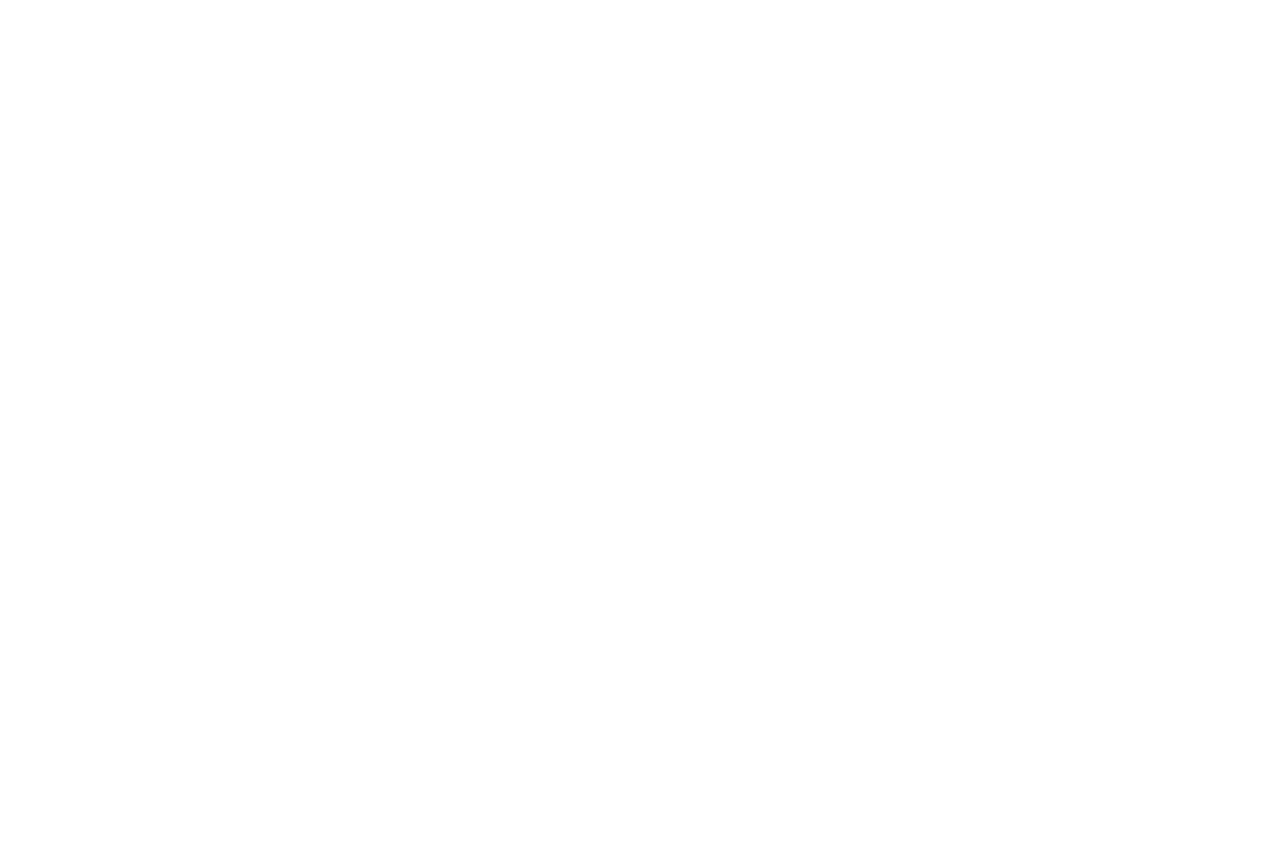
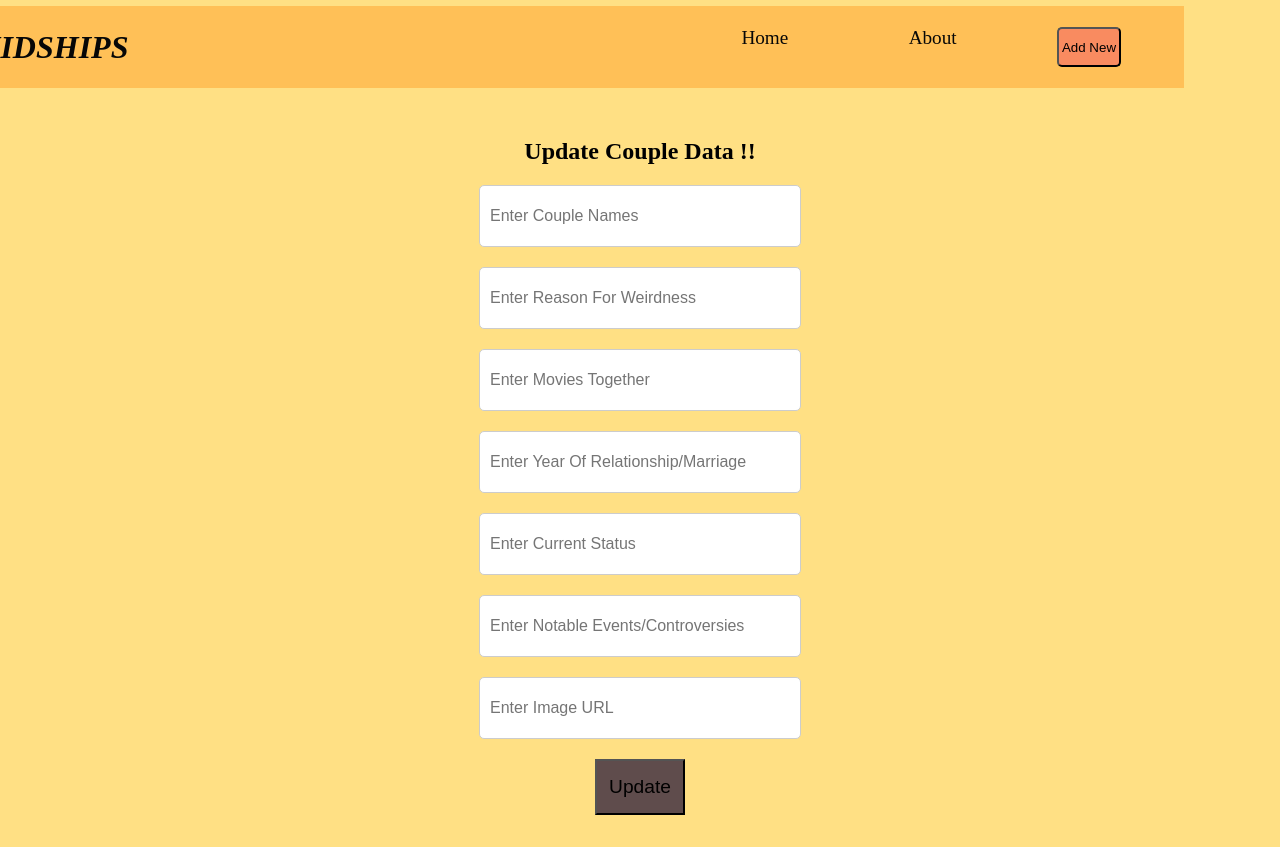
Before and after one commit to kalviumcommunity/S56_ASAP, a React (Vite) app in the folder client/: page /update/1 in a window 1280 px wide. Before the commit this address had no page. Before the commit the page ends 800 px from the top, so only its background shows below. Built offline with nearby package versions, Linux system fonts and the light colour scheme.

Commit message:
updationdone

```diff
--- a/client/src/App.jsx
+++ b/client/src/App.jsx
@@ -5,6 +5,7 @@ import './component/homepage.css'
 import React, { useState } from 'react';
 import Form from './component/Form';
 import {BrowserRouter , Routes, Route} from "react-router-dom"
+import Updateform from './component/Updateform';
 
 function App() {
 
@@ -15,6 +16,7 @@ function App() {
     <Routes>
 <Route path='/' element={<Homepage/>}></Route>
 <Route path='/form' element={<Form/>}></Route>
+<Route path='/update/:id' element={<Updateform/>}></Route>
     </Routes>
     </BrowserRouter>
 
--- /dev/null
+++ b/client/src/component/Card.css
@@ -0,0 +1,44 @@
+.carddiv {
+    display: flex;
+    flex-direction: column;
+    align-items: center;
+    border: 2px solid black;
+    width: 40vw;
+    padding: 20px;
+    margin-left: 290px;
+    margin-bottom: 30px;
+}
+
+.imagescard {
+    width: 150px;
+    height: 150px;
+    border-radius: 50%; /* Make image circular */
+    margin-bottom: 10px;
+}
+
+#couplenames {
+    text-align: center;
+    color: blue;
+    margin-bottom: 10px;
+}
+
+.reason, .movies, .year, .status, .controversy {
+    text-align: center;
+    margin-bottom: 5px;
+}
+
+#update, #delete {
+    margin-top: 10px;
+    width: 100px;
+    height: 30px;
+}
+
+/* Additional styles for buttons, you can customize further */
+#update {
+    background-color: lightblue;
+}
+
+#delete {
+    background-color: tomato;
+    color: white;
+}
--- a/client/src/component/Card.jsx
+++ b/client/src/component/Card.jsx
@@ -1,16 +1,31 @@
 import React from 'react'
+import { Link } from 'react-router-dom'
+import axios from 'axios'
+import './Card.css'
 
  const Card=(props)=> {
   console.log(props)
+  const handleDel = ()=>{
+    axios.delete(`http://localhost:3000/deleteuser/${props._id}`)
+    .then((res)=>{
+      // console.log(res)
+      props.getData()
+    })
+    .catch((err)=>{
+      console.log(err)
+    })}
+
   return (
-    <div>
-    <img width={150} src={props.img} alt="" />
-    <h1>{props.coupleNames}</h1>
+    <div className='carddiv'>
+    <img className='imagescard'  width={150} src={props.img} alt="" />
+    <p id='couplenames'>{props.coupleNames}</p>
     <p className='reason'>{props.reasonForWeirdness}</p>
     <p className='movies'>{props.moviesTogether}</p>
     <p className='year'>{props.yearOfRelationshipMarriage}</p>
     <p className='status'>{props.currentStatus}</p>
     <p className='contoversy'>{props.notableEventsControversies}</p>
+      <Link to= {`/update/${props._id}`} ><button id='update'>UPDATE</button></Link>
+     <button id='delete' onClick={handleDel}>Delete</button>
     </div>
   )
 }
--- a/client/src/component/Form.jsx
+++ b/client/src/component/Form.jsx
@@ -1,19 +1,35 @@
 import React, { useState } from 'react';
 import Navbar from './Nav';
 import axios from 'axios';
-import './Form.css'
+import './Form.css';
+
 function Form() {
-  const [name, setName] = useState('');
-  const [information, setInformation] = useState('');
+  const [coupleNames, setCoupleNames] = useState('');
+  const [reasonForWeirdness, setReasonForWeirdness] = useState('');
+  const [moviesTogether, setMoviesTogether] = useState('');
+  const [yearOfRelationshipMarriage, setYearOfRelationshipMarriage] = useState('');
+  const [currentStatus, setCurrentStatus] = useState('');
+  const [notableEventsControversies, setNotableEventsControversies] = useState('');
+  const [img, setImg] = useState('');
 
-  const handleSubmit = async (event) => {
+  const handlePost = async (event) => {
     event.preventDefault();
     try {
-      const response = await axios.post('/addcouple', { name, information });
-      console.log(response.data.message);
-      // Reset the form fields
-      setName('');
-      setInformation('');
+      const newCouplesData = {
+        coupleNames: coupleNames,
+        reasonForWeirdness: reasonForWeirdness,
+        moviesTogether: moviesTogether,
+        yearOfRelationshipMarriage: yearOfRelationshipMarriage,
+        currentStatus: currentStatus,
+        notableEventsControversies: notableEventsControversies,
+        img: img
+      };
+
+      const res = await axios.post('http://localhost:3000/post', newCouplesData)
+      .then((res)=>{})
+      console.log("Data posted successfully!")
+
+
     } catch (error) {
       console.error('Error adding couple:', error);
     }
@@ -24,22 +40,57 @@ function Form() {
       <Navbar />
       <div className="form">
         <p className="heading">Add New Couples</p>
-        <form onSubmit={handleSubmit}>
+        <form >
           <input
             type="text"
-            placeholder="Enter Couple Name!"
-            value={name}
-
+            placeholder="Enter Couple Names"
+            value={coupleNames}
+            onChange={(e) => setCoupleNames(e.target.value)}
           />
           <br />
           <input
             type="text"
-            placeholder="enter their information"
-            value={information}
-
+            placeholder="Enter Reason For Weirdness"
+            value={reasonForWeirdness}
+            onChange={(e) => setReasonForWeirdness(e.target.value)}
           />
           <br />
-          <input type="submit" value="Submit" />
+          <input
+            type="text"
+            placeholder="Enter Movies Together"
+            value={moviesTogether}
+            onChange={(e) => setMoviesTogether(e.target.value)}
+          />
+          <br />
+          <input
+            type="text"
+            placeholder="Enter Year Of Relationship/Marriage"
+            value={yearOfRelationshipMarriage}
+            onChange={(e) => setYearOfRelationshipMarriage(e.target.value)}
+          />
+          <br />
+          <input
+            type="text"
+            placeholder="Enter Current Status"
+            value={currentStatus}
+            onChange={(e) => setCurrentStatus(e.target.value)}
+          />
+          <br />
+          <input
+            type="text"
+            placeholder="Enter Notable Events/Controversies"
+            value={notableEventsControversies}
+            onChange={(e) => setNotableEventsControversies(e.target.value)}
+          />
+          <br />
+          <input
+            type="text"
+            placeholder="Enter Image URL"
+            value={img}
+            onChange={(e) => setImg(e.target.value)}
+          />
+          <br />
+          <input type="submit" value="Submit" onClick={handlePost}/>
         </form>
       </div>
     </>
--- a/client/src/component/Nav.css
+++ b/client/src/component/Nav.css
@@ -7,7 +7,7 @@
 .navbar {
     margin-top: -2vw;
     margin-left:-10vw;
-    background-color: #dacfcf;
+    background: #ffc057;
     color: #070707;
     padding:1vw;
     display: flex;
@@ -25,10 +25,13 @@
 }
 
 .div1 {
+    width:500px;
     list-style-type: none;
     display: flex;
-    justify-content: flex-end;
-    flex-grow: 1; }
+    justify-content: space-around;
+    font-size: larger;
+
+ }
 
 .div1 li {
     margin-left: 20px;
@@ -38,3 +41,12 @@
 .div1 li:hover {
     text-decoration: underline;
 }
+#LOGONAME{
+    font-style: italic;
+}
+#addnew{
+        height: 5vh;
+        width: 5vw;
+        background: #f98b60;
+        border-radius: 5px;
+}
--- a/client/src/component/Nav.jsx
+++ b/client/src/component/Nav.jsx
@@ -1,18 +1,21 @@
 import { Link } from "react-router-dom";
 import "./Nav.css"
+// import customer from  "./images/customer"
 import React from "react";
 
 function Navbar(){
     return(
         <div className="Main">
             <div className="navbar">
-            <input className="input" type="text" placeholder="Search for the couple!!"/>
+            {/* <input className="input" type="text" placeholder="Search for the couple!!"/> */}
+            {/* <img src={customer} alt="" /> */}
+               <h1 id="LOGONAME" >WERIIDSHIPS</h1>
 
                 <ul className="div1">
                     <li>Home</li>
                     <li>About</li>
 
-                    <Link to={"/form"}><button>Add New</button></Link>
+                    <Link to={"/form"}><button  id="addnew">Add New</button></Link>
                 </ul>
             </div>
         </div>
--- /dev/null
+++ b/client/src/component/Updateform.css
@@ -0,0 +1,9 @@
+.heading{
+    color: black;
+}
+#updatebut2{
+    height: 7vh;
+    width: 7vw;
+    font-size: larger;
+    background-color: 	#5f4c4c;
+}
--- /dev/null
+++ b/client/src/component/Updateform.jsx
@@ -0,0 +1,108 @@
+import React, { useState } from 'react';
+import { useNavigate, useParams } from 'react-router-dom';
+import axios from 'axios';
+import Navbar from './Nav';
+import './Updateform.css'
+
+function Updateform() {
+  const navigate = useNavigate();
+  const { id } = useParams();
+
+  const [coupleData, setCoupleData] = useState({
+    coupleNames: "",
+    reasonForWeirdness: "",
+    moviesTogether: "",
+    yearOfRelationshipMarriage: "",
+    currentStatus: "",
+    notableEventsControversies: "",
+    img: ""
+  });
+
+  const handleUpdate = async (e) => {
+    e.preventDefault();
+    try {
+      await axios.put(`http://localhost:3000/update/${id}`, coupleData);
+      navigate("/");
+    } catch (error) {
+      console.log(error);
+    }
+  };
+
+  const handleChange = (e) => {
+    const { name, value } = e.target;
+    setCoupleData((prevData) => ({
+      ...prevData,
+      [name]: value,
+    }));
+  };
+
+  return (
+    <>
+      <Navbar />
+      <div className="form">
+        <p className="heading">Update Couple Data !!</p>
+        <form >
+          <input
+            type="text"
+            name="coupleNames"
+            placeholder="Enter Couple Names"
+            value={coupleData.coupleNames}
+            onChange={handleChange}
+          />
+          <br />
+          <input
+            type="text"
+            name="reasonForWeirdness"
+            placeholder="Enter Reason For Weirdness"
+            value={coupleData.reasonForWeirdness}
+            onChange={handleChange}
+          />
+          <br />
+          <input
+            type="text"
+            name="moviesTogether"
+            placeholder="Enter Movies Together"
+            value={coupleData.moviesTogether}
+            onChange={handleChange}
+          />
+          <br />
+          <input
+            type="text"
+            name="yearOfRelationshipMarriage"
+            placeholder="Enter Year Of Relationship/Marriage"
+            value={coupleData.yearOfRelationshipMarriage}
+            onChange={handleChange}
+          />
+          <br />
+          <input
+            type="text"
+            name="currentStatus"
+            placeholder="Enter Current Status"
+            value={coupleData.currentStatus}
+            onChange={handleChange}
+          />
+          <br />
+          <input
+            type="text"
+            name="notableEventsControversies"
+            placeholder="Enter Notable Events/Controversies"
+            value={coupleData.notableEventsControversies}
+            onChange={handleChange}
+          />
+          <br />
+          <input
+            type="text"
+            name="img"
+            placeholder="Enter Image URL"
+            value={coupleData.img}
+            onChange={handleChange}
+          />
+          <br />
+         <button id='updatebut2' onClick={handleUpdate}>Update</button>
+        </form>
+      </div>
+    </>
+  );
+}
+
+export default Updateform;
--- a/client/src/component/homepage.css
+++ b/client/src/component/homepage.css
@@ -1,158 +1,59 @@
-body{
-
-    /* background-image: url('https://4kwallpapers.com/images/wallpapers/dark-background-abstract-background-network-3d-background-6016x3384-8324.png'); */
-    background-repeat: repeat;
+body {
+    background: #ffe084;
+            background-repeat: repeat;
+    margin: 0;
+    padding: 0;
 }
 
-.info{
-    color: rgba(252, 154, 7, 0.698);
+/* .info {
+    color: rgba(255, 154, 3, 0.698);
     font-family: 'Gill Sans', 'Gill Sans MT', Calibri, 'Trebuchet MS', sans-serif;
     font-size: 1.2rem;
-}
-
-.main{
-    display: grid;
-    grid-template-columns: auto auto auto;
-}
-#image1{
-    height: 30vh;
-    width: 25vw;
-    border-radius: 10px;
-    border: 2px solid rgb(185, 232, 232);
-     box-shadow: 3px 5px #f7f7f7;;
-
-}
-
-#image2{
-    height: 30vh;
-    width: 25vw;
-    border-radius: 10px;
-    border: 2px solid rgb(185, 232, 232);
-     box-shadow: 3px 5px #f7f7f7;;
-}
-#image3{
-    height: 30vh;
-    width: 25vw;
-    margin-right: 100px;
-    border-radius: 10px;
-    border: 2px solid rgb(185, 232, 232);
-     box-shadow: 3px 5px #f7f7f7;;
-}
-
-#image4{
-    height: 30vh;
-    width: 25vw;
-    border-radius: 10px;
-    border: 2px solid rgb(185, 232, 232);
-     box-shadow: 3px 5px #f7f7f7;;
-}
-
-#image5{
-    height: 30vh;
-    width: 25vw;
-    border-radius: 10px;
-    border: 2px solid rgb(185, 232, 232);
-     box-shadow: 3px 5px #f7f7f7;;
-}
-
-#image6{
-    height: 30vh;
-    width: 25vw;
-    margin-right: 100px;
-    border-radius: 10px;
-    border: 2px solid rgb(185, 232, 232);
-     box-shadow: 3px 5px #f7f7f7;;
-}
-
-#image7{
-    height: 30vh;
-    width: 25vw;
-    border-radius: 10px;
-    border: 2px solid rgb(185, 232, 232);
-     box-shadow: 3px 5px #f7f7f7;;
-}
-
-#image8{
-    height: 30vh;
-    width: 25vw;
-    border-radius: 10px;
-    border: 2px solid rgb(185, 232, 232);
-     box-shadow: 3px 5px #f7f7f7;;
-}
-
-#image9{
-    height: 30vh;
-    width: 25vw;
-    margin-right: 100px;
-    border-radius: 10px;
-    border: 2px solid rgb(185, 232, 232);
-     box-shadow: 3px 5px #f7f7f7;;
-}
-
-#image10{
-    height: 30vh;
-    width: 25vw;
-    border-radius: 10px;
-    border: 2px solid rgb(185, 232, 232);
-     box-shadow: 3px 5px #f7f7f7;;
-}
-
-#image11{
-    height: 30vh;
-    width: 25vw;
-    border-radius: 10px;
-    border: 2px solid rgb(185, 232, 232);
-     box-shadow: 3px 5px #f7f7f7;;
-}
-
-#image12{
-    height: 30vh;
-    width: 25vw;
-    margin-right: 100px;
-    border-radius: 10px;
-    border: 2px solid rgb(185, 232, 232);
-     box-shadow: 3px 5px #f7f7f7;;
-}
-
-#image13{
-    height: 30vh;
-    width: 25vw;
-    border-radius: 10px;
-    border: 2px solid rgb(185, 232, 232);
-     box-shadow: 3px 5px #f7f7f7;;
-}
-
-#image14{
-    height: 30vh;
-    width: 25vw;
-    border-radius: 10px;
-    border: 2px solid rgb(185, 232, 232);
-     box-shadow: 3px 5px #e3d8d8;
-}
-
-#image15{
-    height: 30vh;
-    width: 25vw;
-    margin-right: 100px;
-    border-radius: 10px;
-    border: 2px solid rgb(185, 232, 232);
-     box-shadow: 3px 5px #f7f7f7;;
-}
-
-.info{
     margin-left: 20px;
     margin-top: 80px;
     text-align: center;
     border-radius: 10px;
-    /* border: 2px solid rgb(185, 232, 232);
-     box-shadow: 3px 3px #f7f7f7;; */
+
+
+} */
+
+#heading {
+    font-size: 2rem;
+    color: rgb(6, 6, 6);
+    margin-top: 10px;
+    transition: color 0.3s ease; /* Smooth transition for color change */
 }
 
-#heading{
-    font-size: 2rem;
-    color: white;
-     border-radius: 10px;
-    border: 2px solid rgb(40, 50, 50);
-     box-shadow: 3px 3px #f7f7f7;;
-     margin-top: 10px;
+#heading:hover {
+    color: rgb(250, 50, 5); /* Change color on hover */
+    /* Additional styles for hover effect can be added here */
 }
+
+
+.main {
+    display: grid;
+    grid-template-columns: repeat(auto-fit, minmax(25vw, 1fr));
+    gap: 20px;
+    justify-content: center;
+    padding: 20px;
+    margin-top:90px ;
+    /* border: 2px solid black; */
+}
+
+/* .card-image {
+    height: 30vh;
+    width: 100%;
+    border-radius: 50px;
+    border-radius: 10px;
+    border: 2px solid rgb(185, 232, 232);
+    box-shadow: 3px 5px #f7f7f7;
+} */
+p{
+    color: rgb(0, 0, 0);
+}
+/* #separate{
+    display: grid ;
+    grid-template-columns: auto auto auto;
+    gap: 20px;
+    border: 2px solid black;
+} */
--- a/client/src/component/homepage.jsx
+++ b/client/src/component/homepage.jsx
@@ -22,9 +22,13 @@ function Homepage() {
       <Navbar/>
       <p id='heading'>Let's Explore the Weirdest Bollywood Couples!!</p>
       <div className='main'>
+      <div id='separate'>
         {data.map((ele, i) => (
-          <Card key={i} {...ele} getData={getData} />
+          <Card  key={i} {...ele} getData={getData} />
         ))}
+
+      </div>
+
       </div>
     </div>
   )
```
Also changed, not shown: 1 other file (tests, documents, lock files or other folders).
